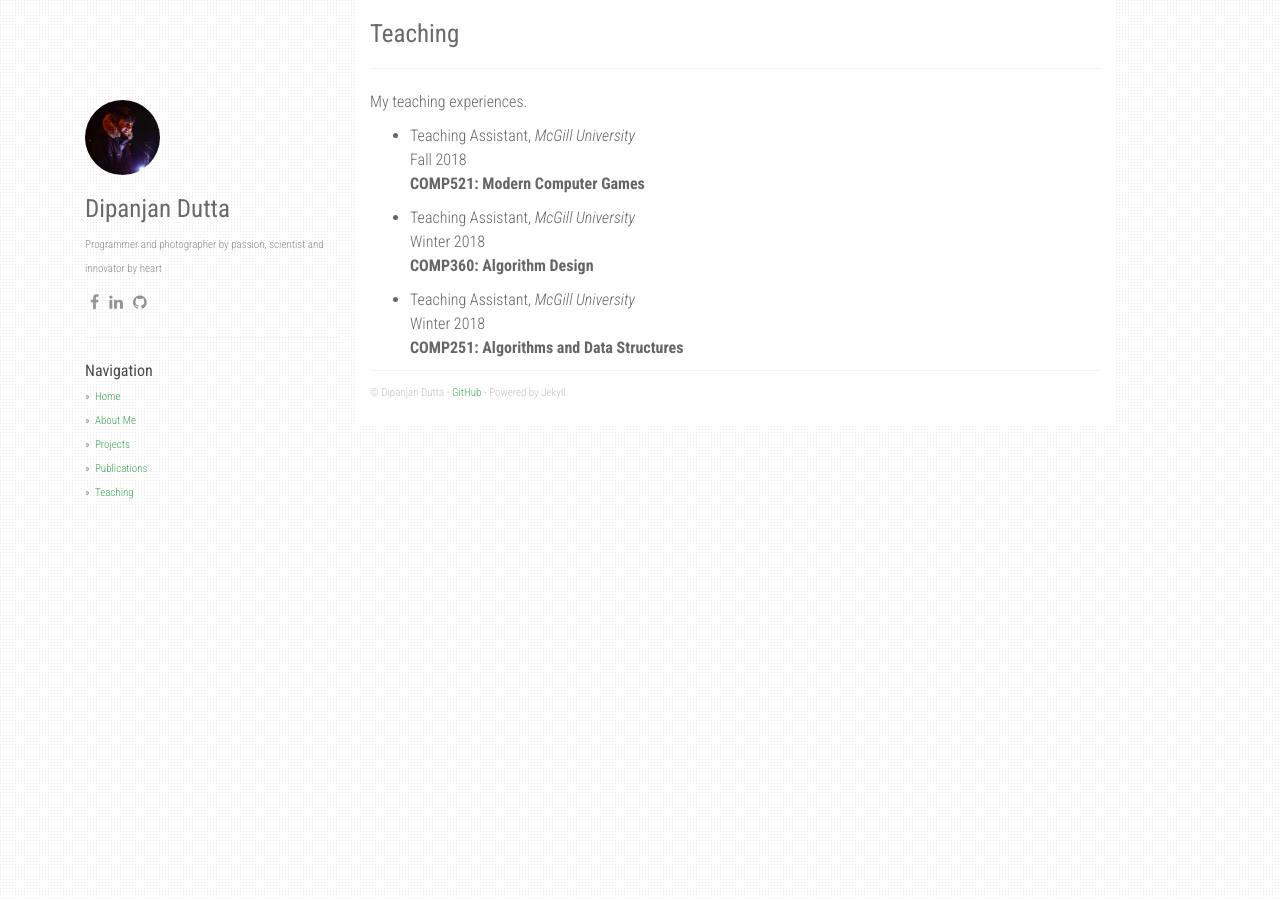
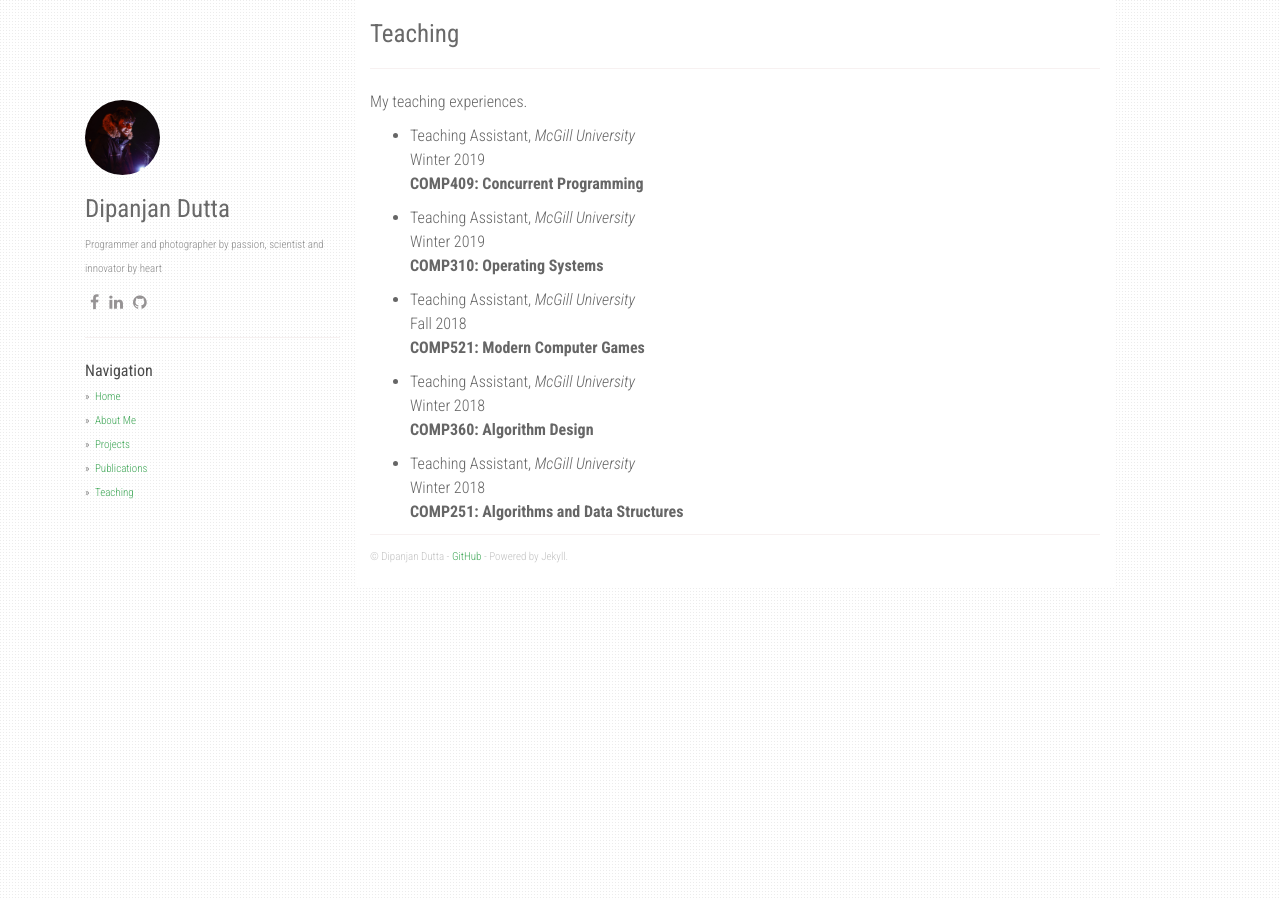
Before and after one commit to dipanjan1311/dipanjan1311.github.io, a Jekyll site: the page built from teaching.md, in a window 1280 px wide. Built offline with Jekyll 4.4.1, drawn with Linux system fonts in a browser that asks for light colours; nearby versions of some CDN libraries.

Commit message:
Update Winter 2019 TA

```diff
--- a/teaching.md
+++ b/teaching.md
@@ -5,6 +5,9 @@ permalink: /teaching/
 ---
 My teaching experiences.
 
+- Teaching Assistant, *McGill University* <br/>Winter 2019<br/>**COMP409: Concurrent Programming**
+
+- Teaching Assistant, *McGill University* <br/>Winter 2019<br/>**COMP310: Operating Systems**
 
 - Teaching Assistant, *McGill University* <br/>Fall 2018<br/>**COMP521: Modern Computer Games**
 
```
